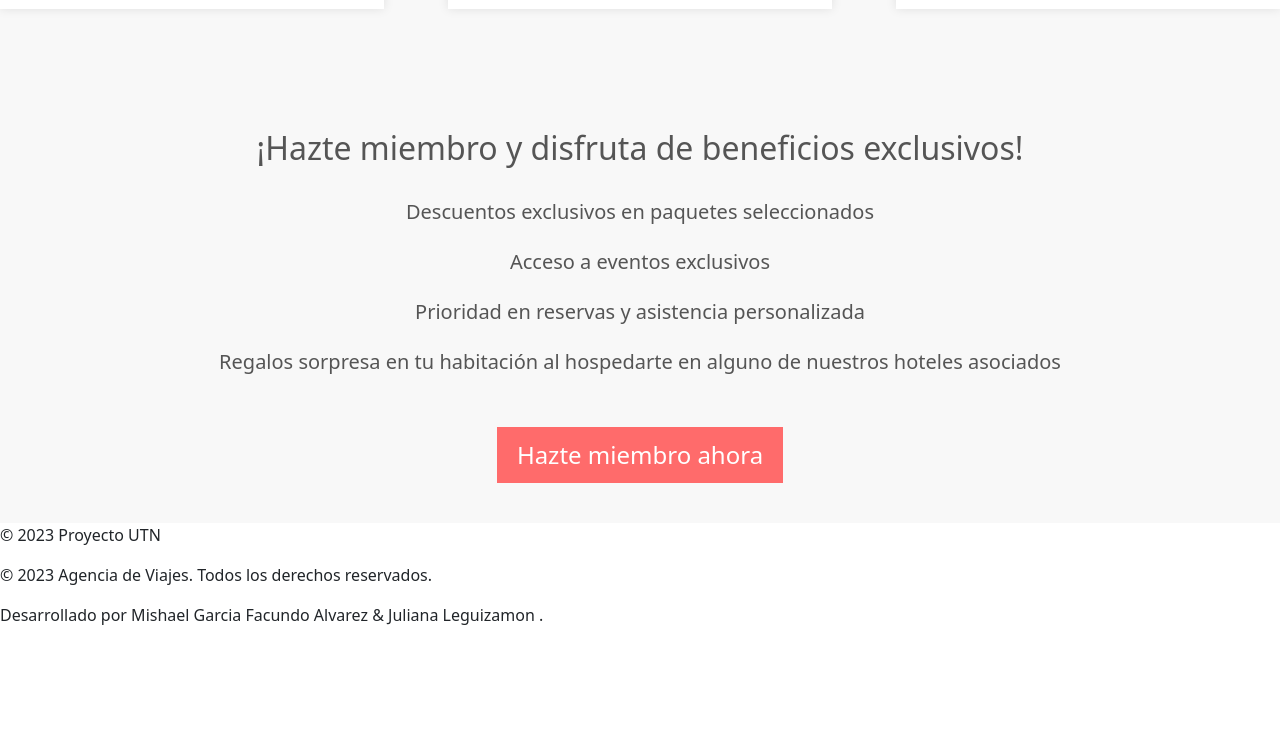
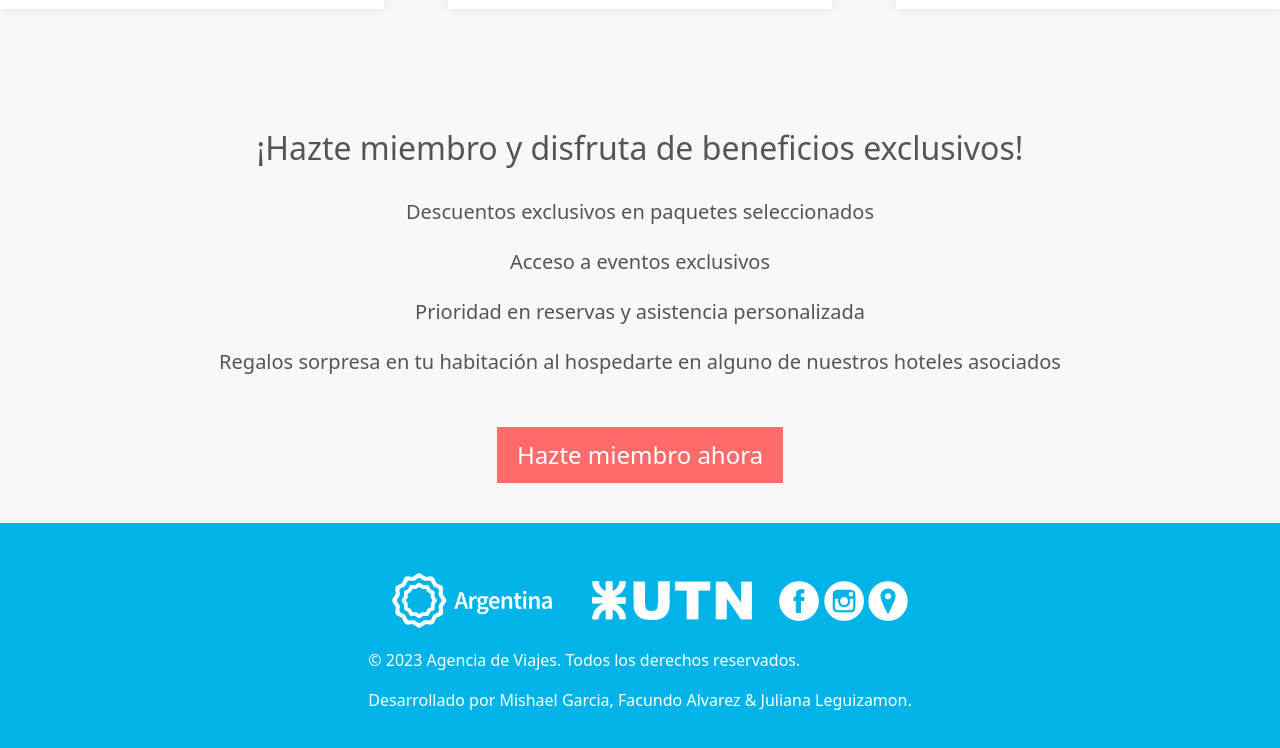
Before and after one commit to iamnahuel/utn, a plain HTML site: page pages/paquetes.html in a window 1280 px wide. Shown: the part 1376-2124 px from the top of the page. Before the commit the page ends 2019 px from the top, so only its background shows below. Drawn offline with nearby package versions, Linux system fonts and the light colour scheme.

Commit message:
tercer commit

```diff
--- a/js/viajes.js
+++ b/js/viajes.js
@@ -1,6 +1,3 @@
-
-
-
 //********************** JS viajes ****************************
 const HTMLresponse = document.querySelector("#app");
 
@@ -49,11 +46,8 @@ var boton = document.getElementById("validate");
 //input datos destino
 const destino = document.getElementById("inputdestino");
 
-
 //error campo de busqueda de destino vuelos
 const error = document.querySelector("#error");
-
-
 
 // funcion de busqueda de destino
 boton.onclick = function (e) {
--- a/pages/paquetes.html
+++ b/pages/paquetes.html
@@ -4,6 +4,7 @@
 <head>
   <meta charset="UTF-8">
   <title>Paquetes - Proyecto UTN</title>
+  <link rel="icon" href="../img/icono.png" />
   <link rel="stylesheet" href="../css/paquetes.css">
   <link rel="stylesheet" href="../css/index.css">
   <link href="https://cdn.jsdelivr.net/npm/bootstrap@5.0.2/dist/css/bootstrap.min.css" rel="stylesheet"
@@ -136,11 +137,33 @@
 
     <a href="#">Hazte miembro ahora</a>
   </section>
-  <footer>
-    <p>&copy; 2023 Proyecto UTN</p>
-    <p>© 2023 Agencia de Viajes. Todos los derechos reservados.</p>
-    <p>Desarrollado por Mishael Garcia  Facundo Alvarez & Juliana Leguizamon .</p>
-  </footer>
+  <footer class="footer">
+    <div class="contenidoFooter">
+
+
+        <div class="pbliRedes">
+            <div class="publicidad">
+                <a href="https://www.argentina.gob.ar/turismoydeportes">
+                    <img src="../img/logoArgentina.png" alt="" class="logoFooter">
+                </a>
+                <a
+                    href="https://sceu.frba.utn.edu.ar/e-learning/?gclid=Cj0KCQjwuLShBhC_ARIsAFod4fLywGhvB2D2L9Z-fT3Cd5mtk3Fd62QRrgXq3zkqx6fIojqeDcB0LYgaAjg5EALw_wcB">
+                    <img src="../img/logoUtn.png" alt="" class="logoFooter">
+                </a>
+            </div>
+            <div class="redes">
+                <img src="../img/icono-facebook.jpg" alt="" class="iconosFooter">
+                <img src="../img/icono-instagram.jpg" alt="" class="iconosFooter">
+                <img src="../img/icono-ubicacion.jpg" alt="" class="iconosFooter">
+            </div>
+        </div>
+        <div class="datosDesarrolladores">
+            <p>© 2023 Agencia de Viajes. Todos los derechos reservados.</p>
+            <p>Desarrollado por Mishael Garcia, Facundo Alvarez & Juliana Leguizamon.</p>
+        </div>
+    </div>
+
+</footer>
 </body>
 
 </html>
```
Also changed, not shown: index.html (+1 -7 lines), pages/contacto.html (+4 -0 lines), pages/datosVuelo.html (+3 -0 lines), pages/viajes.html (+3 -2 lines).
